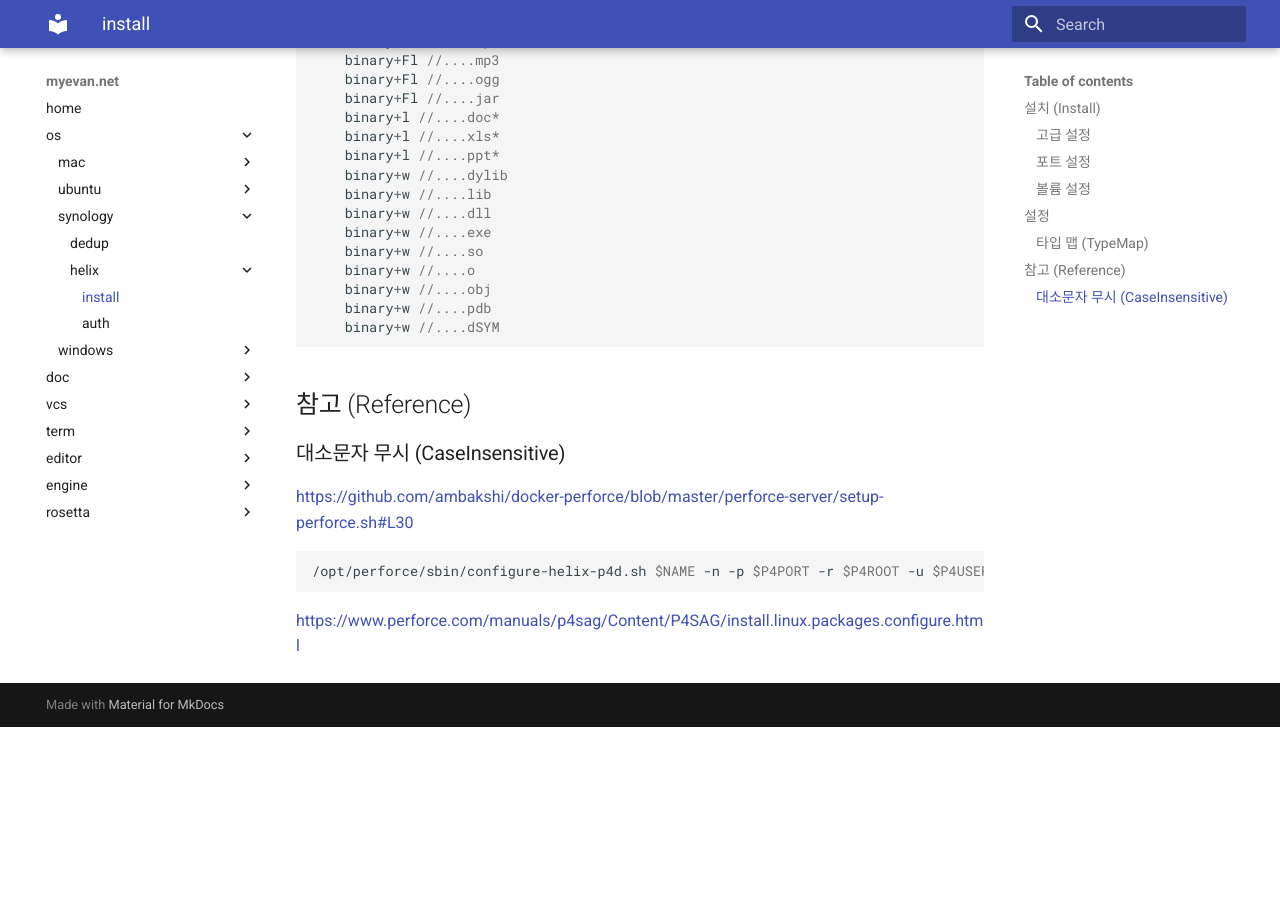
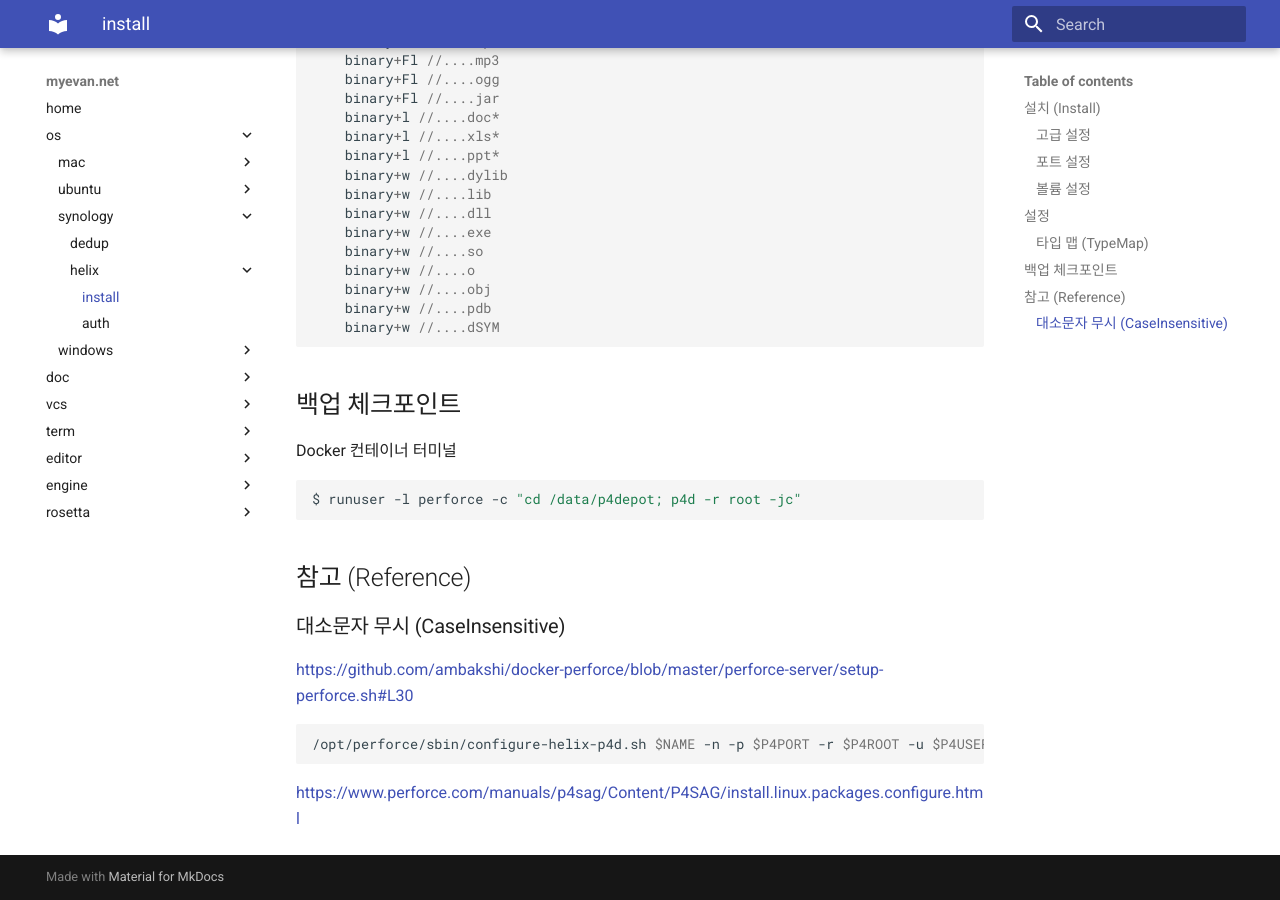
Before and after one commit to myevan/myevan-home, an MkDocs documentation site: the page built from docs/synology_helix_server.md, in a window 1280 px wide and 900 px high, scrolled down 1529 px. Built offline with MkDocs 1.6.1 and Material for MkDocs 9.7.7, drawn with Linux system fonts in a browser that asks for light colours; before the commit the page ends 2256 px from its top, so only the background shows below that.

Commit message:
시놀로지 헬릭스 백업 체크포인트

````diff
--- a/docs/synology_helix_server.md
+++ b/docs/synology_helix_server.md
@@ -73,6 +73,13 @@ SSL
 	binary+w //....dSYM
 ```
 
+## 백업 체크포인트
+
+Docker 컨테이너 터미널
+
+```bash
+$ runuser -l perforce -c "cd /data/p4depot; p4d -r root -jc"
+```
 
 ## 참고 (Reference)
 
````
